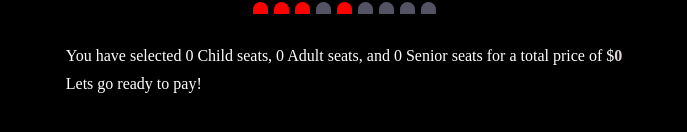
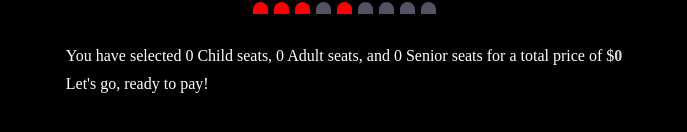
Before and after one commit to Cucumbercon/Cinema-Project, a React (Create React App) app in the folder web/: page / in a window 1280 px wide. Shown: the part 444-576 px from the top of the page, without its empty margins (296-983 px from the left). Built offline with nearby package versions, Linux system fonts and the light colour scheme; a web font is replaced by a local one.

Commit message:
added readability

```diff
--- a/web/src/pages/TicketProcess/seatsSelecting.js
+++ b/web/src/pages/TicketProcess/seatsSelecting.js
@@ -3,6 +3,7 @@ import { useNavigate } from 'react-router-dom';
 import './seatsSelecting.css';
 
 function MovieSeatBooking() {
+    // These are the state variables
     const [seats, setSeats] = useState(generateSeats());
     const [selectedMovie, setSelectedMovie] = useState({ index: 0, price: 5 });
     const [selectedSeatsCount, setSelectedSeatsCount] = useState({
@@ -12,15 +13,17 @@ function MovieSeatBooking() {
     });
 
     useEffect(() => {
+        // This Loads the selected movie from local storage when the component mounts
         const storedMovieIndex = localStorage.getItem('selectedMovieIndex');
         if (storedMovieIndex) {
             setSelectedMovie({
                 index: storedMovieIndex,
-                price: parseFloat(localStorage.getItem('selectedMoviePrice'))
+                price: parseFloat(localStorage.getItem('selectedMoviePrice')),
             });
         }
     }, []);
 
+    // This is to generate initial seat data
     function generateSeats() {
         const rows = 7;
         const seatsInRow = 9;
@@ -30,7 +33,7 @@ function MovieSeatBooking() {
             for (let j = 0; j < seatsInRow; j++) {
                 row.push({
                     selected: false,
-                    occupied: Math.random() < 0.3
+                    occupied: Math.random() < 0.3,
                 });
             }
             generatedSeats.push(row);
@@ -38,6 +41,7 @@ function MovieSeatBooking() {
         return generatedSeats;
     }
 
+    // Function to toggle seat selection
     const toggleSeatSelection = (rowIndex, seatIndex) => {
         const updatedSeats = [...seats];
         const seat = updatedSeats[rowIndex][seatIndex];
@@ -50,7 +54,6 @@ function MovieSeatBooking() {
                 seat.selected = true;
                 updatedSelectedSeatsCount[seatType]++;
             } else if (seat.selected && updatedSelectedSeatsCount[seatType] > 0) {
-
                 seat.selected = false;
                 updatedSelectedSeatsCount[seatType]--;
             }
@@ -61,8 +64,7 @@ function MovieSeatBooking() {
         }
     };
 
-
-
+    // This is to handle any movie selection change
     const handleMovieChange = (e) => {
         const price = +e.target.value;
         const index = e.target.selectedIndex;
@@ -71,11 +73,13 @@ function MovieSeatBooking() {
         localStorage.setItem('selectedMoviePrice', price);
     };
 
+    //  This is to calculate the total price based on the selected seats
     const calculateTotalPrice = () => {
         const { child, adult, senior } = selectedSeatsCount;
         return child * 5 + adult * 15 + senior * 8;
     };
 
+    // This is to get the seat type based on movie index
     const getSeatType = (movieIndex) => {
         switch (movieIndex) {
             case 0:
@@ -92,9 +96,9 @@ function MovieSeatBooking() {
     return (
         <div>
             <div className="movie-container">
-                <label> Please Select a seat </label>
+                <label>Please Select a seat</label>
                 <br />
-                <label> Age Category </label>
+                <label>Age Category</label>
                 <select id="movie" value={selectedMovie.price} onChange={handleMovieChange}>
                     <option value="5">Child($5)</option>
                     <option value="15">Adult($15)</option>
@@ -125,7 +129,7 @@ function MovieSeatBooking() {
                 You have selected {selectedSeatsCount.child} Child seats, {selectedSeatsCount.adult} Adult seats, and {selectedSeatsCount.senior} Senior seats for a total price of $<span>{calculateTotalPrice()}</span>
             </p>
 
-            <p className="Ready to pay">Lets go ready to pay!</p>
+            <p className="Ready to pay">Let's go, ready to pay!</p>
         </div>
     );
 }
```
